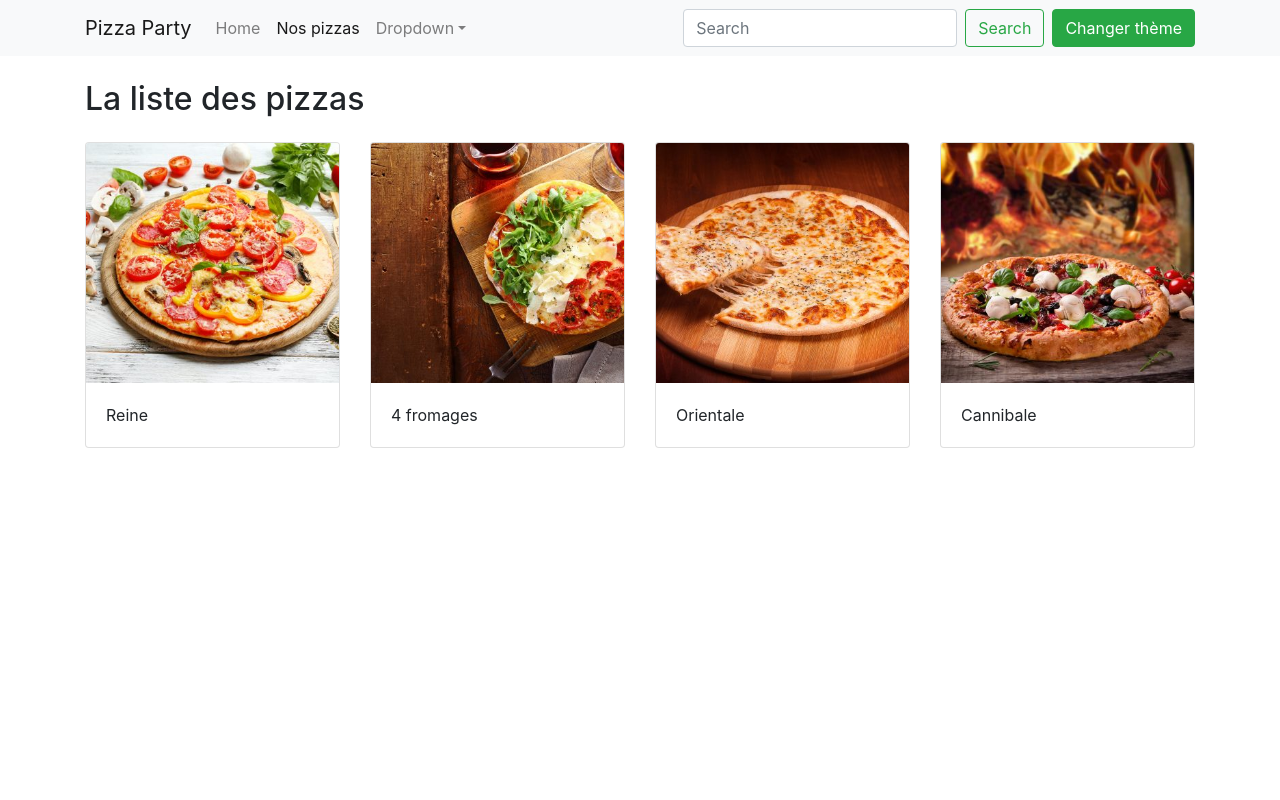
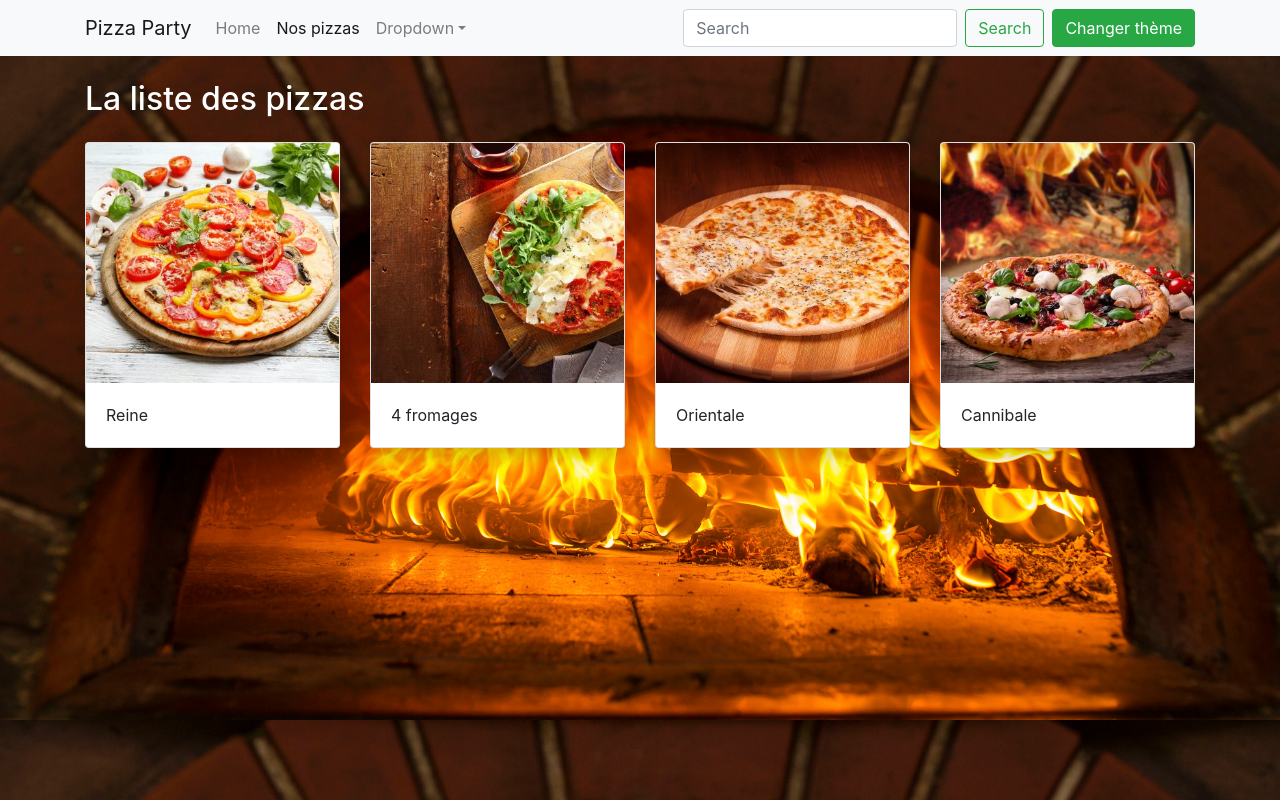
Before and after one commit to Hemjie/Angular-Pizzaparty, an Angular app: page /pizzas in a window 1280 px wide. Built offline with nearby package versions, Linux system fonts and the light colour scheme.

Commit message:
mise en forme du site

```diff
--- a/src/app/menu/menu.component.html
+++ b/src/app/menu/menu.component.html
@@ -1,4 +1,4 @@
-<nav class="navbar navbar-expand-lg navbar-{{color}} bg-{{color}}">
+<nav class="navbar navbar-expand-lg navbar-{{color}} bg-{{color}} mb-4">
     <div class="container">
         <a class="navbar-brand" routerLink="/">{{navTitle}}</a>
         <button (click)="toggleCollapseNavbar()" class="navbar-toggler" type="button" data-toggle="collapse" data-target="#navbarSupportedContent">
--- a/src/app/pizza-list/pizza-list.component.html
+++ b/src/app/pizza-list/pizza-list.component.html
@@ -1,16 +1,16 @@
 <!-- cette div ne s'affiche que si maSuperPizza est sélectionnée -->
-<div *ngIf="maSuperPizza" class="row">
+<div *ngIf="maSuperPizza" class="row text-white">
     <div class="col-lg-3">
         <!-- <img src="assets/img/pizzas/{{maSuperPizza.image}}" alt="pizza 4 fromages"> -->
-        <img [src]="'assets/img/pizzas/' + maSuperPizza.image" [alt]="'pizza ' + maSuperPizza.name" class="img-fluid">
+        <img [src]="'assets/img/pizzas/' + maSuperPizza.image" [alt]="'pizza ' + maSuperPizza.name" class="img-fluid rounded-lg">
     </div>
-    <div class="col-lg-9">
+    <div class="col-lg-3">
         <h2>{{maSuperPizza.name}}</h2>
         <p>Prix: {{maSuperPizza.price}}</p>
 
 
         <!-- ngModel permet de synchroniser la valeur du champ input avec la propriété name de l'objet maSuperPizza-->
-        <input [(ngModel)]="maSuperPizza.name">
+        <input class="form-control" [(ngModel)]="maSuperPizza.name">
         <!-- le input précédent est un résumé pour le input suivant -->
         <!-- méthode sans le module FormsModule
             #pizzaName permet de sélectionner le input dans une variable pizzaName (document.getElementById)
@@ -20,10 +20,10 @@
     </div>
 </div>
 
-<h2 class="my-4">La liste des pizzas</h2>
+<h2 class="my-4 text-white">La liste des pizzas</h2>
 <div class="row">
-    <div class="col-lg-3" *ngFor="let pizza of mesPizzas" (click)="onSelect(pizza)">
-        <div class="card" [class.selected]="pizza === maSuperPizza">
+    <div class="col-lg-3 col-sm-6" *ngFor="let pizza of mesPizzas" (click)="onSelect(pizza)">
+        <div class="card shadow mb-5" [class.selected]="pizza === maSuperPizza">
             <img class="card-img-top" [src]="'assets/img/pizzas/' + pizza.image" [alt]="'pizza ' + pizza.name">
             <div class="card-body">
                 {{pizza.name}}
--- a/src/app/pizza-list/pizza-list.component.scss
+++ b/src/app/pizza-list/pizza-list.component.scss
@@ -2,3 +2,7 @@
     //on agrandit l'élément x1.1
     transform: scale(1.1);
 }
+
+.card:hover {
+    cursor: pointer;
+}
--- a/src/styles.scss
+++ b/src/styles.scss
@@ -1 +1,5 @@
 /* You can add global styles to this file, and also import other style files */
+body {
+    background-image: url(assets/img/background.jpg);
+    background-size: cover;
+}
```
Also changed, not shown: src/assets/img/background.jpg (added).
